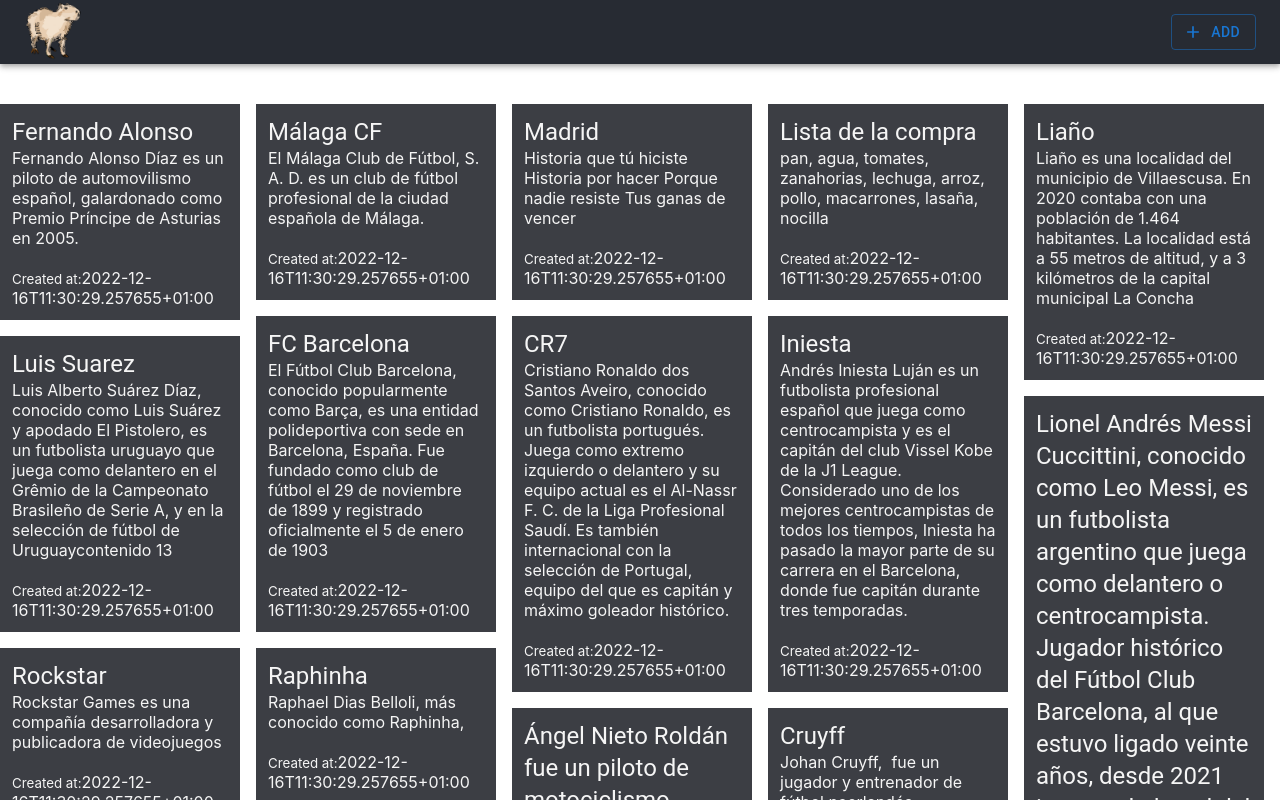
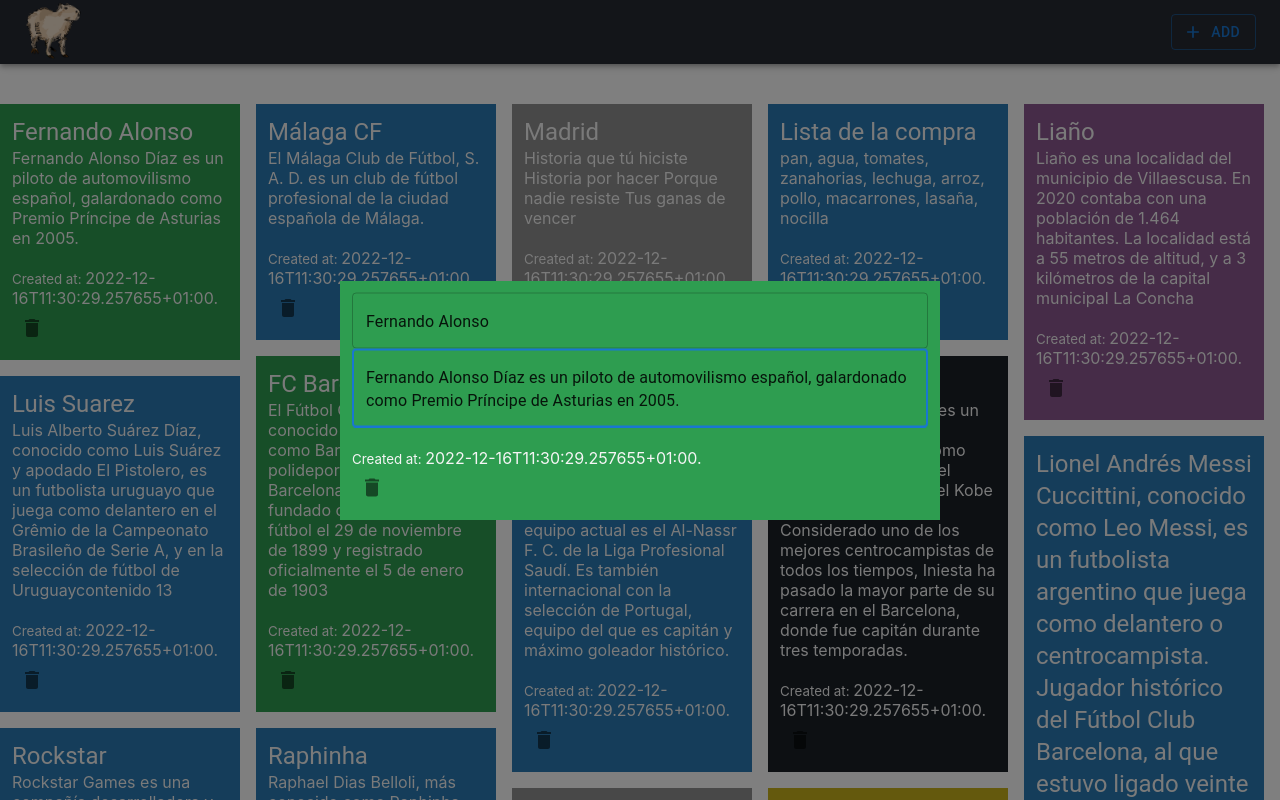
Before and after one commit to santihergon/capynotes, a React (Create React App) app: page / in a window 1280 px wide. Both pictures are taken after a click on the element 120 px from the left and 212 px from the top of the page. Shown: the top 800 px of the page. Built offline with nearby package versions, Linux system fonts and the light colour scheme.

Commit message:
first commit

```diff
--- a/src/components/NoteDetail.jsx
+++ b/src/components/NoteDetail.jsx
@@ -1,10 +1,90 @@
+import * as React from 'react';
+import Box from '@mui/material/Box';
+import Modal from '@mui/material/Modal';
+import Fade from '@mui/material/Fade';
+import Button from '@mui/material/Button';
+import TextField from '@mui/material/TextField';
 
+import Typography from '@mui/material/Typography';
+import Grid from "@mui/material/Grid";
+import IconButton from '@mui/material/IconButton';
+import DeleteIcon from '@mui/icons-material/Delete';
+import { styled } from "@mui/material/styles";
+import TextareaAutosize from '@mui/base/TextareaAutosize';
 
+const style = {
+    position: 'absolute',
+    top: '50%',
+    left: '50%',
+    transform: 'translate(-50%, -50%)',
+    width: 400,
+    bgcolor: 'background.paper',
+    border: '2px solid #000',
+    boxShadow: 24,
+    p: 4,
+};
 
-function NoteDetail() {
+const MiCard = styled(Grid)(({ theme }) => ({
+    color: "#f5f5f5",
+    // backgroundColor: db_base.color === "black" ? "#1A2027" : "#fff"
+}));
 
+function NoteDetail({ open, handleClose, modalInfo, deleteButton }) {
 
-
-    return <h1>hola</h1>
+    return (
+        <div>
+            {/* <Button onClick={handleOpen}>Open modal</Button> */}
+            <Modal
+                aria-labelledby="transition-modal-title"
+                aria-describedby="transition-modal-description"
+                open={open}
+                onClose={handleClose}
+                closeAfterTransition
+            >
+                <Fade in={open}>
+                    <Grid item key={modalInfo.id} xs={12} sm={12} md={6} lg={6} xl={4} className='gridCards'>
+                        <MiCard container className="miCard" sx={{ position: 'absolute', top: '50%', left: '50%', transform: 'translate(-50%, -50%)', width: 600, m: 'auto', backgroundColor: modalInfo.color === "black" ? "#1A2027" : modalInfo.color === "green" ? "#2e9d50" : modalInfo.color === "yellow" ? "#c9b31b" : modalInfo.color === "blue" ? "#2a7bb5" : modalInfo.color === "white" ? "#919191" : "#8d5991" }} >
+                            <Grid item xs sx={{ p: '0.75em', '@media screen and (max-width: 890px)': { maxWidth: '100%', p: '0.75em' } }}>
+                                <div>
+                                        <TextField
+                                        id="outlined-multiline-flexible"
+                                        multiline
+                                        defaultValue={modalInfo.title}
+                                        fullWidth
+                                    />
+                                </div>
+                                <div className='pregunta'>
+                                    <TextField
+                                        id="outlined-multiline-flexible"
+                                        multiline
+                                        defaultValue={modalInfo.content}
+                                        fullWidth
+                                        autoFocus
+                                    />
+                                </div>
+                                <br></br>
+                                <div className='pregunta'>
+                                    <small>Created at: </small>
+                                    <span>{modalInfo.created_at}</span>.
+                                    {/* <span>{format(data.created_at, 'dd/mm/yyyy')}</span> */}
+                                </div>
+                                <IconButton aria-label="delete" onClick={() => deleteButton(modalInfo.id, modalInfo)}>
+                                    <DeleteIcon />
+                                </IconButton>
+                            </Grid>
+                        </MiCard>
+                    </Grid>
+                    {/* <Box sx={style}>
+                        <Typography id="transition-modal-title" variant="h6" component="h2">
+                            {modalInfo.title}
+                        </Typography>
+                        <Typography id="transition-modal-description" sx={{ mt: 2 }}>
+                            Duis mollis, est non commodo luctus, nisi erat porttitor ligula.
+                        </Typography>
+                    </Box> */}
+                </Fade>
+            </Modal>
+        </div>
+    );
 }
 export default NoteDetail;
--- a/src/db/db_base.json
+++ b/src/db/db_base.json
@@ -32,7 +32,7 @@
     "title": "Liaño",
     "content": "Liaño es una localidad del municipio de Villaescusa. En 2020 contaba con una población de 1.464 habitantes. La localidad está a 55 metros de altitud,  y a 3 kilómetros de la capital municipal La Concha",
     "created_at": "2022-12-16T11:30:29.257655+01:00",
-    "color": "yellow"
+    "color": " "
   },
   {
     "id": 6,
--- a/src/views/NoteList.jsx
+++ b/src/views/NoteList.jsx
@@ -1,12 +1,20 @@
+import { useState, useEffect } from "react";
+
 import Box from "@mui/material/Box";
 import { styled } from "@mui/material/styles";
 import Paper from "@mui/material/Paper";
 import Masonry from "@mui/lab/Masonry";
 import Typography from "@mui/material/Typography";
 import Grid from "@mui/material/Grid";
+import IconButton from '@mui/material/IconButton';
+import DeleteIcon from '@mui/icons-material/Delete';
+
+// import { format } from 'date-fns';
 
 import db_base from "../db/db_base.json";
 import Note from "../components/Note";
+import NoteDetail from "../components/NoteDetail";
+
 
 const heights = [
   350, 130, 190, 270, 310, 350, 330, 280, 250, 290, 200, 350, 230, 250, 280,
@@ -21,22 +29,66 @@
 }));
 
 const MiCard = styled(Grid)(({ theme }) => ({
-  backgroundColor: "#3c3e44",
   color: "#f5f5f5",
+  // backgroundColor: db_base.color === "black" ? "#1A2027" : "#fff"
 }));
 
+const checkDb = () => {
+  console.log("aaa")
+  if (localStorage.getItem('db')) {
+    return JSON.parse(localStorage.getItem('db'))
+  }
+  localStorage.setItem("db", JSON.stringify(db_base))
+  return db_base
+}
+
 function NoteList() {
-  // const datos = JSON.parse(db_base);
-  console.log(db_base);
+  const [dataBase, setDataBase] = useState(checkDb());// Paso el json a un useState para que sea más accesible y rápido(?)
+  const [open, setOpen] = useState(false);
+  const [modalInfo, setModalInfo] = useState([]);
+
+  const handleOpen = () => setOpen(true);
+  const handleClose = () => setOpen(false);
+
+  const updateDb = (newData) => {
+    localStorage.setItem("db", JSON.stringify(newData))
+    setDataBase(newData)
+  }
+
+  const deleteButton = (dataID, data) => {
+    console.log(dataID);
+
+    // const index1 = dataBase.indexOf(dataBase.find(nota => {
+    //   console.log("estamos en idnex 1 y recibo")
+    //   console.log(nota)
+    //   console.log(nota.id === dataID)
+    //   return nota.id === dataID
+    // }));
+    // console.log("index1 "+index1);
+    // Este de abajo es lo mismo
+
+    const index = dataBase.indexOf(data); // Utilizo indexOf() para sacar el índice(posición en la lista) del objeto, en este caso el objeto es data, que es la nota
+    console.log("index " + index);
+
+    dataBase.splice(index, 1);
+    updateDb([...dataBase]);
+
+    console.log(index);
+  }
 
   return (
     <section className="showcase">
       <Box sx={{ width: 1500, minHeight: 1393 }}>
         <Masonry columns={5} spacing={2}>
-          {db_base.map((data, key) => {
+          {dataBase.map((data, key) => {
             return (
               <Grid item key={data.id} xs={12} sm={12} md={6} lg={6} xl={4} className='gridCards'>
-                <MiCard container className="miCard" sx={{ m: 'auto' }}>
+                <MiCard container onClick={() => {
+                  // setOpen(true);
+                  handleOpen();
+                  setModalInfo(data);
+
+                }} className="miCard" sx={{ m: 'auto', backgroundColor: data.color === "black" ? "#1A2027" : data.color === "green" ? "#2e9d50" : data.color === "yellow" ? "#c9b31b" : data.color === "blue" ? "#2a7bb5" : data.color === "white" ? "#919191" : "#8d5991" }} >
                   <Grid item xs sx={{ p: '0.75em', '@media screen and (max-width: 890px)': { maxWidth: '100%', p: '0.75em' } }}>
                     <div>
                       <Typography variant="h5" component="div" className="Typography">
@@ -48,9 +100,13 @@
                     </div>
                     <br></br>
                     <div className='pregunta'>
-                      <small>Created at:</small>
-                      <span>{data.created_at}</span>
+                      <small>Created at: </small>
+                      <span>{data.created_at}</span>.
+                      {/* <span>{format(data.created_at, 'dd/mm/yyyy')}</span> */}
                     </div>
+                    <IconButton aria-label="delete" onClick={() => deleteButton(data.id, data)}>
+                      <DeleteIcon />
+                    </IconButton>
                   </Grid>
                 </MiCard>
               </Grid>
@@ -61,6 +117,7 @@
             ))} */}
         </Masonry>
       </Box>
+      <NoteDetail open={open} handleClose={handleClose} modalInfo={modalInfo} deleteButton={deleteButton} />
     </section>
   );
 }
```
